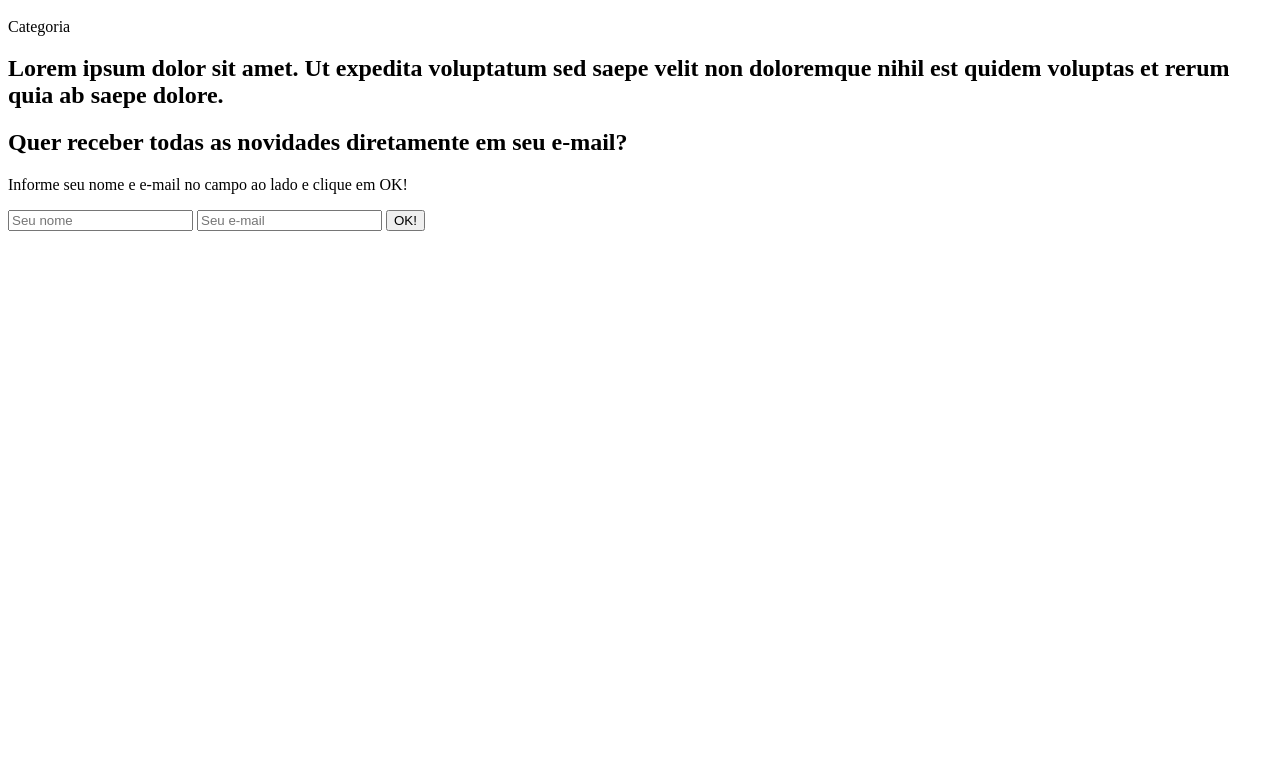
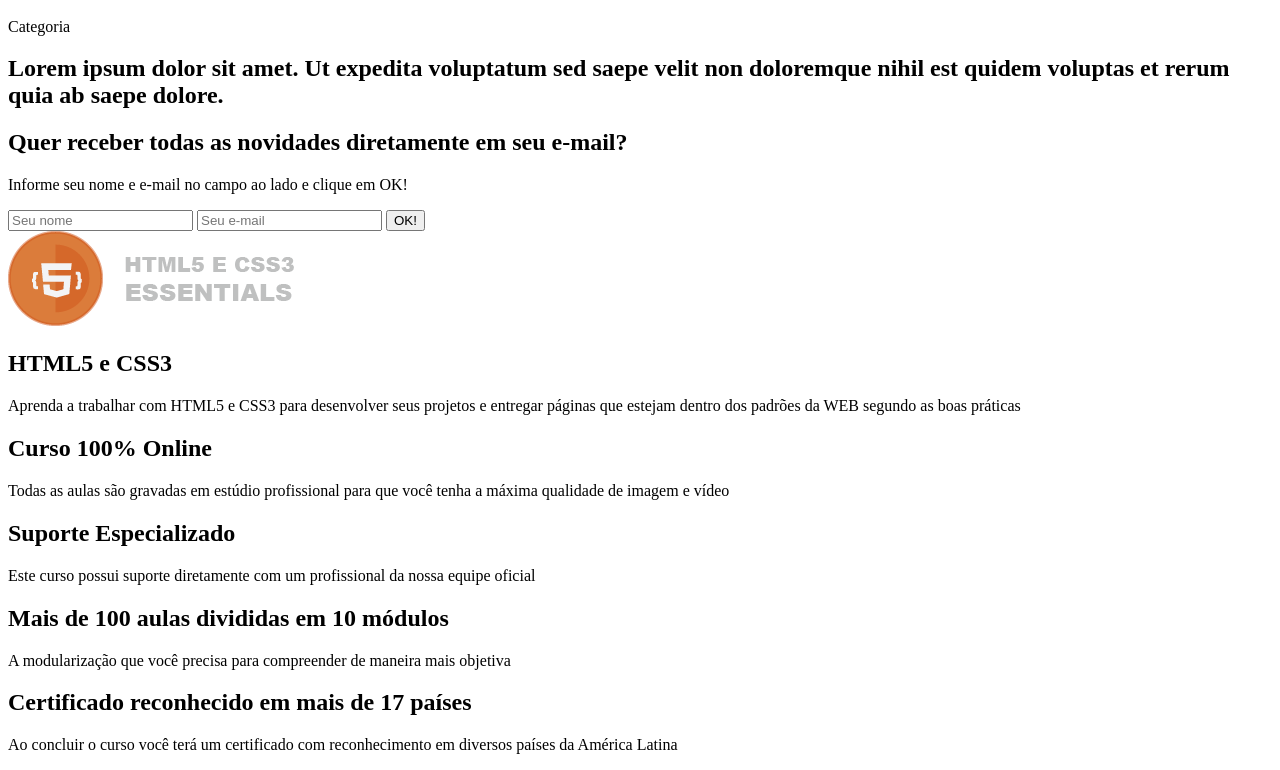
Before and after one commit to marcosmitsi/Projeto-pr-tico-HTML5-e-CSS3-Essentials, a plain HTML site: page index.html in a window 1280 px wide. Shown: the part 11083-11853 px from the top of the page. Before the commit the page ends 11322 px from the top, so only its background shows below. Drawn offline with Linux system fonts and the light colour scheme.

Commit message:
Marcação da dobra [Curso]

```diff
--- a/index.html
+++ b/index.html
@@ -160,11 +160,43 @@
                     <p>Informe seu nome e e-mail no campo ao lado e clique em OK!</p>
                 </header>
                 <form>
-                    <input type="text" placeholder="Seu nome" name="nome" id="nome"><!-- comment -->
+                    <input type="text" placeholder="Seu nome" name="nome" id="nome">
                     <input type="email" placeholder="Seu e-mail" name="mail" id="mail">
                     <button type="submit"> OK! </button>
                 </form>
             </article>
+            <section>
+                <header>
+                    <img src="_img/logo.png" alt="" title=""><!-- comment -->
+                    <h1>HTML5 e CSS3</h1>
+                    <p>Aprenda a trabalhar com HTML5 e CSS3 para desenvolver
+                        seus projetos e entregar páginas que estejam dentro dos
+                        padrões da WEB segundo as boas práticas</p>
+                </header>
+                <article>
+                     <h2>Curso 100% Online</h2>
+                    <p>Todas as aulas são gravadas em estúdio profissional para
+                        que você tenha a máxima qualidade de imagem e vídeo</p>
+                </article>
+
+                <article>
+                    <h2>Suporte Especializado</h2>
+                    <p>Este curso possui suporte diretamente com um profissional
+                        da nossa equipe oficial</p>
+                </article>
+
+                <article>
+                    <h2>Mais de 100 aulas divididas em 10 módulos</h2>
+                    <p>A modularização que você precisa para compreender de
+                        maneira mais objetiva</p>
+                </article>
+
+                <article>
+                    <h2>Certificado reconhecido em mais de 17 países</h2>
+                    <p>Ao concluir o curso você terá um certificado com
+                        reconhecimento em diversos países da América Latina</p>
+                </article>
+            </section>
         </main>
         <footer></footer>
     </body>
```
